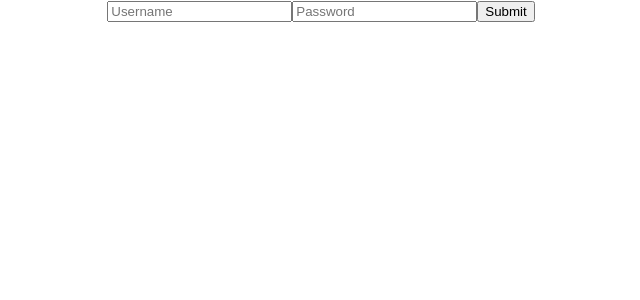
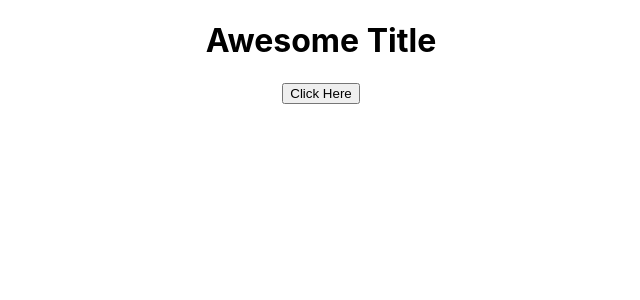
Before and after one commit to eimutis22/React-CRUD, a React (Create React App) app: page / in a window 1280 px wide. Shown: the top 300 px of the page, without its empty margins (319-959 px from the left). Built offline with nearby package versions, Linux system fonts and the light colour scheme.

Commit message:
State (GET and SET)

```diff
--- a/src/App.js
+++ b/src/App.js
@@ -1,5 +1,4 @@
 import React, { Component } from 'react';
-import logo from './logo.svg';
 import './App.css';
 
 class App extends Component {
@@ -7,25 +6,26 @@ class App extends Component {
   constructor(props) {
     super(props);
 
-    this.onSubmit = this.onSubmit.bind(this);
+    this.state = {
+      title: 'Awesome Title'
+    }
+
+    this.onClick = this.onClick.bind(this);
   }
 
-  onSubmit(event) {
-    event.preventDefault();
-    alert('Submitted!');
-
-    console.log('Username: ' + this.username.value);
-    console.log('Password: ' + this.password.value);
+  onClick(event) {
+    this.setState({
+      title: 'New Updated Title!'
+    });
   }
 
   render() {
     return (
       <div className="App">
-        <form onSubmit={this.onSubmit}>
-          <input placeholder="Username" ref={input => this.username = input}/>
-          <input placeholder="Password" ref={input => this.password = input}/>
-          <input type="submit" />
-        </form>
+        <h1>{this.state.title}</h1>
+        <div>
+          <button onClick={this.onClick}>Click Here</button>
+        </div>
       </div>
     );
   }
```
